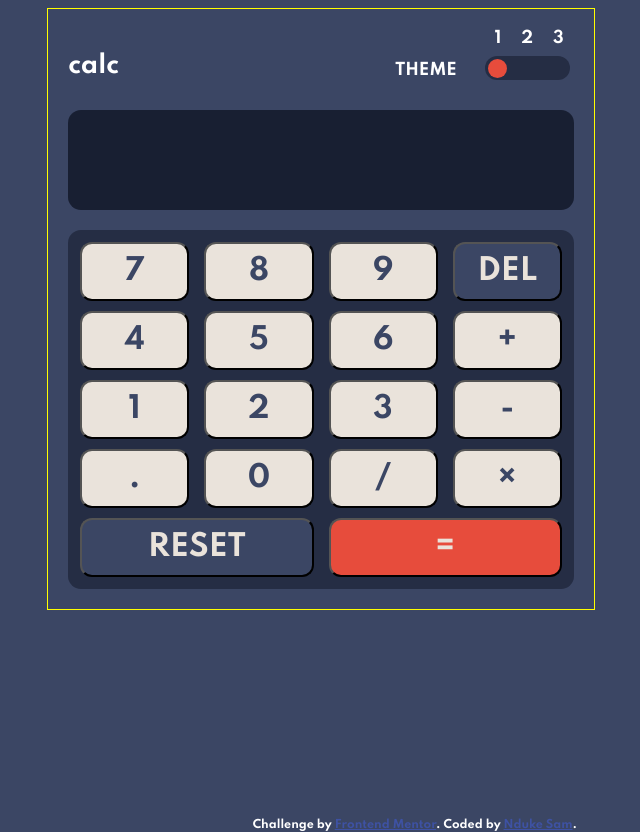
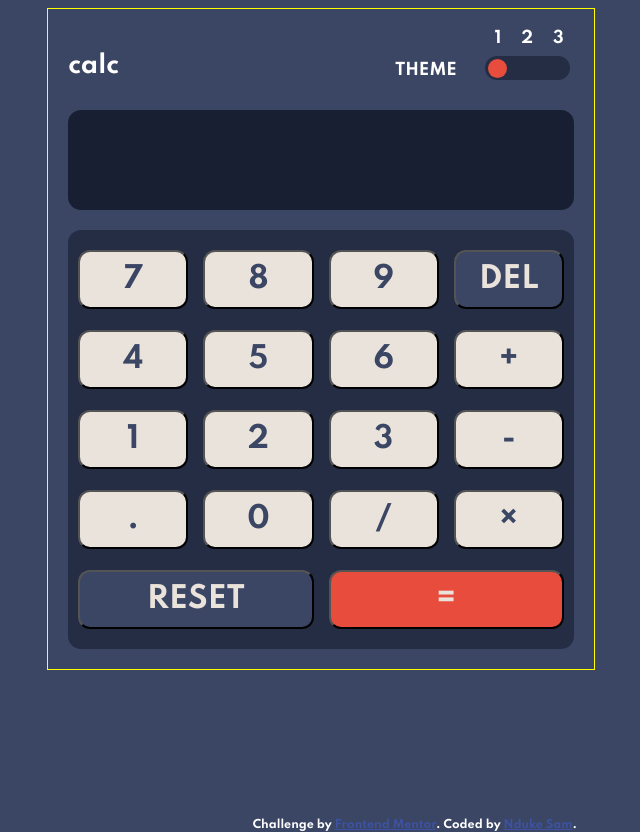
Before and after one commit to NdukeSam/multi-theme-calc, a plain HTML site: page index.html in a window 1280 px wide. Shown: the whole page, without its empty margins (319-959 px from the left). Drawn offline with Linux system fonts and the light colour scheme.

Commit message:
updated grid

```diff
--- a/assets/css/style.css
+++ b/assets/css/style.css
@@ -178,7 +178,6 @@ input[value="-1"]{
     border-radius: 12px;
     cursor: pointer;
     font-family: 'Spartan', sans-serif;
-    font-size: 29px;
 
 }
 
@@ -193,14 +192,15 @@ input[value="-1"]{
 }
 
 .btn_reset, .btn_equals{
+    font-size: 1rem;
     grid-column: span 2;
 }
 
 #btn_area{
     display: grid;
     grid-template-columns: repeat(4, 1fr);
-    grid-gap: 10px 15px;
-    padding: 12px;
+    grid-gap: 21px 15px;
+    padding: 20px 10px;
 }
 
 .btn_area{
@@ -212,10 +212,24 @@ input[value="-1"]{
 
 
 /********* MEDIA QUERIES *********/
+
+
 @media screen and (max-width: 780px) {
     .centered{
         width: 80%;
         /* height: ; */
     }
 
+    body{
+        font-size: 1rem;
+    }
+
 }
+@media screen and (min-width: 1024px) {
+
+
+    .btn{
+        font-size: 29px;
+    }
+
+}
```
